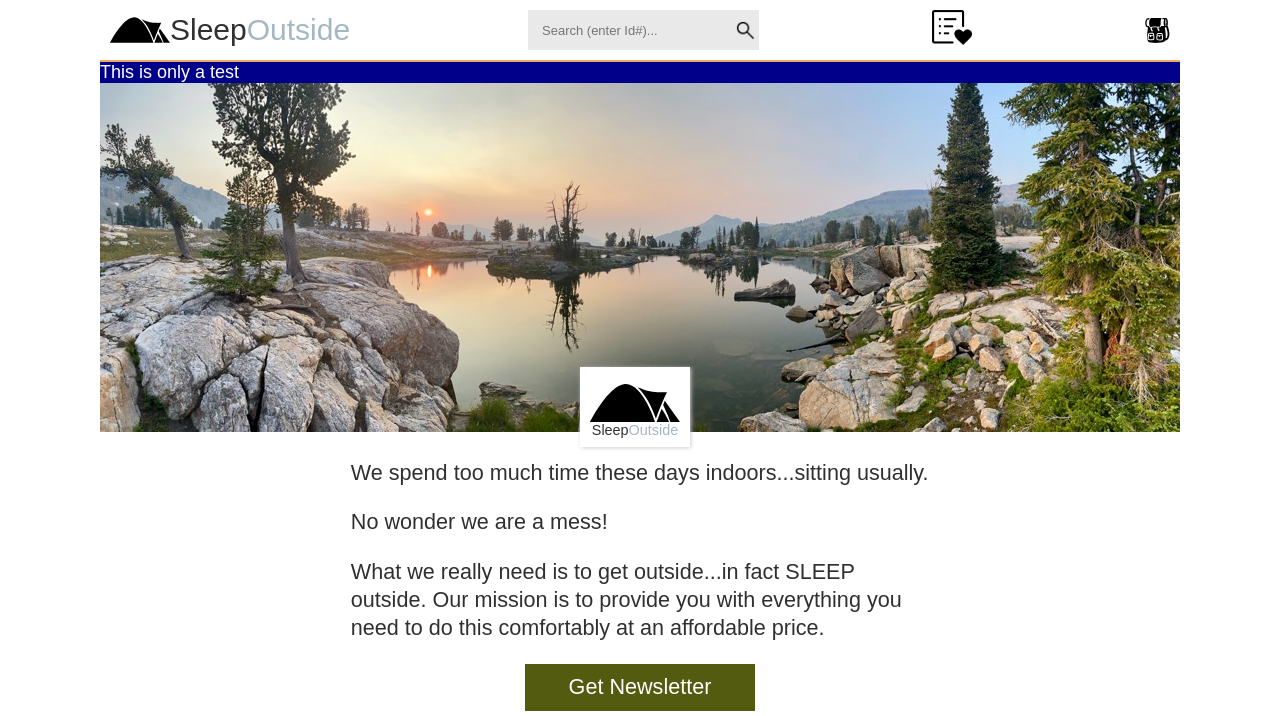
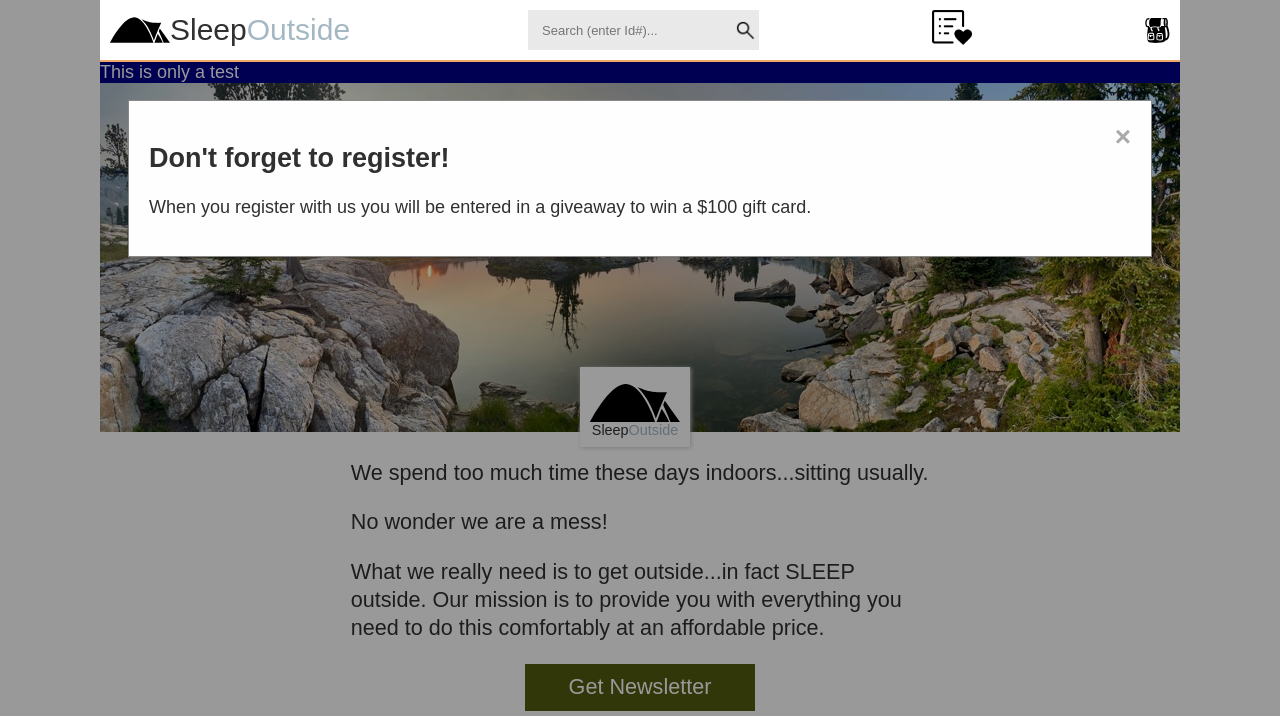
Before and after one commit to zrobker/WDD-330-Team-2, a website built with Vite: page src/index.html in a window 1280 px wide. Shown: the top 716 px of the page. Built offline with nearby package versions, Linux system fonts and the light colour scheme; no server answers.

Commit message:
call to action modal

```diff
--- a/src/css/style.css
+++ b/src/css/style.css
@@ -337,3 +337,41 @@ footer {
   font-size: var(--small-font);
   padding: 1em;
 }
+
+.modal {
+  display: block; /* Hidden by default */
+  position: fixed; /* Stay in place */
+  z-index: 1; /* Sit on top */
+  padding-top: 100px; /* Location of the box */
+  left: 0;
+  top: 0;
+  width: 100%; /* Full width */
+  height: 100%; /* Full height */
+  overflow: auto; /* Enable scroll if needed */
+  background-color: rgb(0,0,0); /* Fallback color */
+  background-color: rgba(0,0,0,0.4); /* Black w/ opacity */
+}
+
+/* Modal Content */
+.modal-content {
+  background-color: #fefefe;
+  margin: auto;
+  padding: 20px;
+  border: 1px solid #888;
+  width: 80%;
+}
+
+/* The Close Button */
+.close {
+  color: #aaaaaa;
+  float: right;
+  font-size: 28px;
+  font-weight: bold;
+}
+
+.close:hover,
+.close:focus {
+  color: #000;
+  text-decoration: none;
+  cursor: pointer;
+}
--- a/src/index.html
+++ b/src/index.html
@@ -35,7 +35,16 @@
       <div class="mailing-list">
         <button id="newsletter">Get Newsletter</button>
       </div>
+      <div id="myModal" class="modal">
 
+        <!-- Modal content -->
+        <div class="modal-content">
+          <span class="close">&times;</span>
+          <h2>Don't forget to register!</h2>
+          <p>When you register with us you will be entered in a giveaway to win a $100 gift card.</p>
+        </div>
+
+      </div>
       <section class="products" id="products-l">
         <ul class="product-list">
           <div id="product-grid">
--- a/src/js/main.js
+++ b/src/js/main.js
@@ -1,8 +1,9 @@
-import { loadHeaderFooter, addToMailingList } from "./utils.mjs";
+import { loadHeaderFooter, addToMailingList, is_first_time } from "./utils.mjs";
 
 import alert from "./alert.mjs";
 
 loadHeaderFooter();
+is_first_time();
 
 document
   .getElementById("newsletter")
--- a/src/js/utils.mjs
+++ b/src/js/utils.mjs
@@ -166,3 +166,23 @@ export function addToMailingList(){
   // console.log(mailList);
   setLocalStorage('mailing-list', mailList);
 }
+
+export function is_first_time() {
+  let loggedIn = getLocalStorage('is-logged-in');
+  if (!loggedIn) {
+    var modal = document.getElementById("myModal");
+
+    // Get the <span> element that closes the modal
+    var span = document.getElementsByClassName("close")[0];
+
+    // When the user clicks on <span> (x), close the modal
+    span.onclick = function() {
+      modal.style.display = "none";
+    }
+
+    // When the user clicks anywhere outside of the modal, close it
+    window.onclick = function(event) {
+      if (event.target == modal) {
+        modal.style.display = "none";
+      }
+}}}
```
Also changed, not shown: src/js/auth.mjs (+6 -2 lines), 1 other file.
